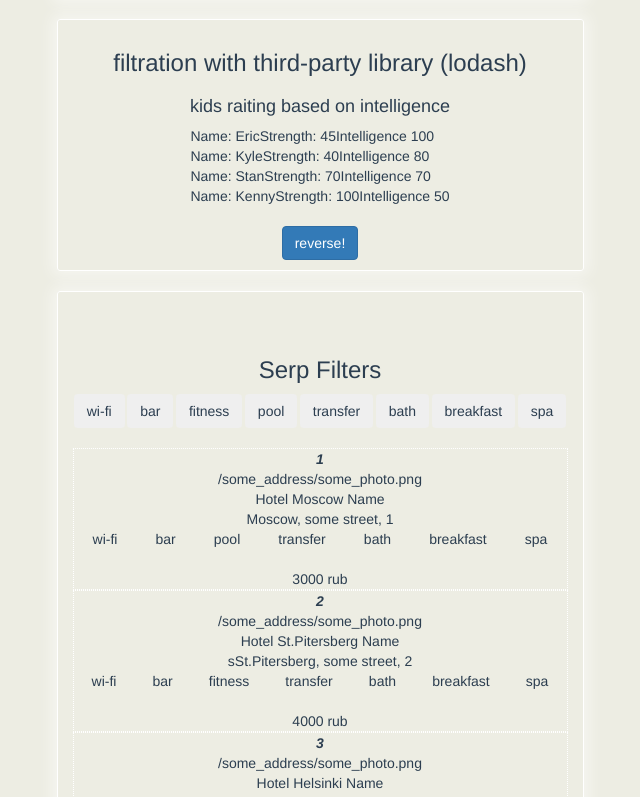
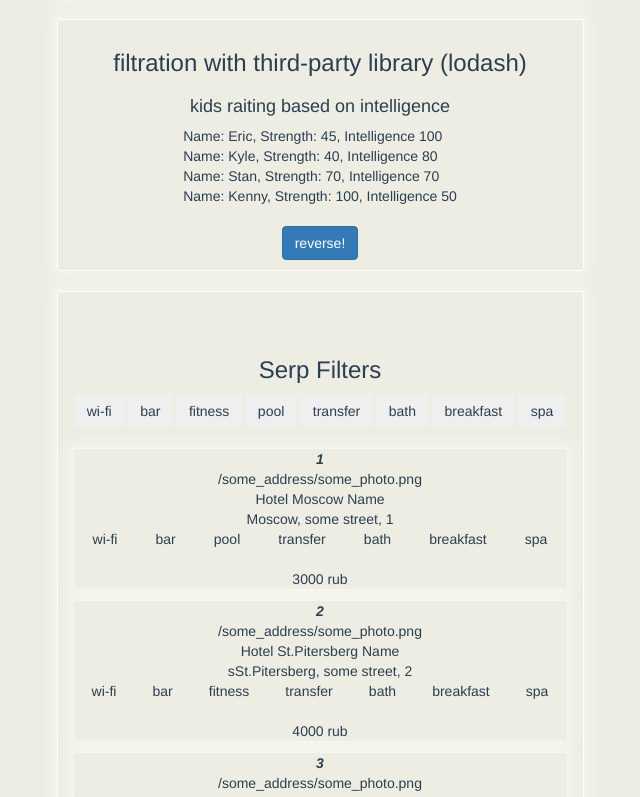
Before and after one commit to ShmidtAlex/Greatness-of-Vue-book, a Vue app: page /exercises2 in a window 1280 px wide. Shown: the part 523-1320 px from the top of the page, without its empty margins (320-960 px from the left). Built offline with nearby package versions, Linux system fonts and the light colour scheme.

Commit message:
minor style changes

```diff
--- a/src/components/CustomFilter.vue
+++ b/src/components/CustomFilter.vue
@@ -14,7 +14,7 @@
       <h3>filtration with third-party library (lodash)</h3>
       <h4> kids raiting based on intelligence </h4>
       <ul class="list-group">
-        <li v-for="(kid, kidIndex) in orderedKidsList" :key="kidIndex">Name: {{ kid.name }}Strength: {{ kid.strength }}Intelligence {{ kid.intelligence }}</li>
+        <li v-for="(kid, kidIndex) in orderedKidsList" :key="kidIndex">Name: {{ kid.name }}, Strength: {{ kid.strength }}, Intelligence {{ kid.intelligence }}</li>
       </ul>
       <button class="btn btn-primary" type="button" @click="reverseOrder">reverse!</button>
     </div>
@@ -247,6 +247,9 @@
   }
   .hotel_item {
     border: 1px dotted white;
+    margin: 10px 0;
+    border-radius: 3px;
+    box-shadow: 0px 0px 15px 5px rgba(255, 255, 255, 0.5);
    /* display: flex;
     flex-direction: column;
     align-items: flex-start;*/
```
